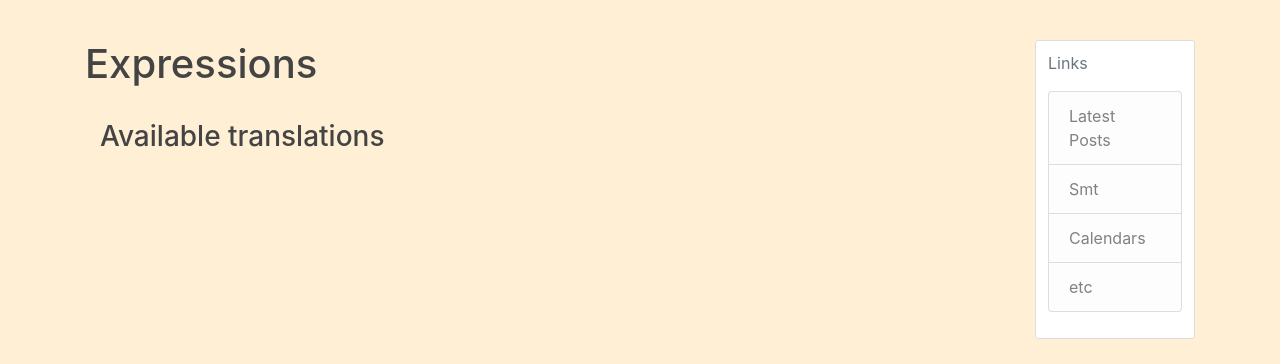
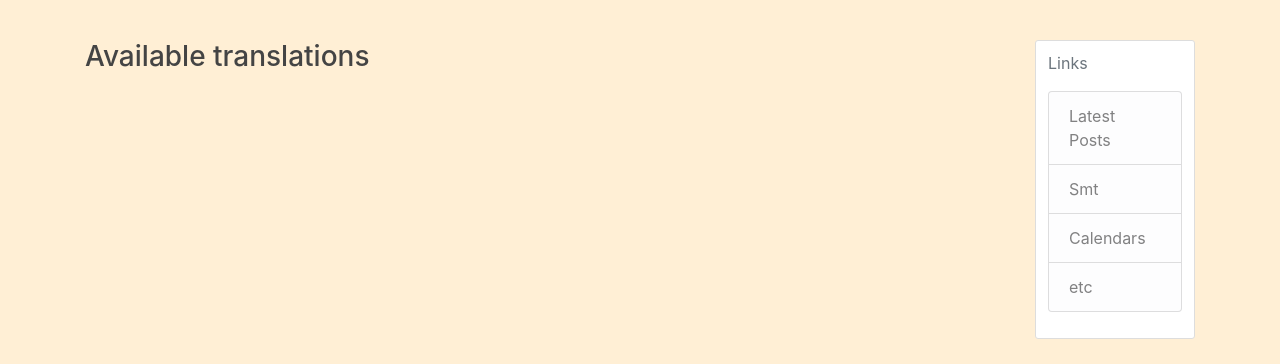
Before and after one commit to OlgaKuratkina/cajitos, a Python web app: template cajitos_site/templates/expressions.html in a window 1280 px wide. Shown: the part 56-420 px from the top of the page. Run offline with Jinja, Linux system fonts and the light colour scheme; the template is opened without the code that fills it, so the values that code supplies are empty; some libraries are stand-ins or nearby versions.

Commit message:
template for expressions

```diff
--- a/cajitos_site/templates/expressions.html
+++ b/cajitos_site/templates/expressions.html
@@ -2,17 +2,9 @@
 {% import 'bootstrap/wtf.html' as wtf %}
 
 {% block content %}
-    <h1>Expressions</h1>
     <div class="row">
-        {% if current_user.is_authenticated %}
-            <div class="col-md-4">
-                {{ wtf.quick_form(form) }}
-            </div>
-        {% endif %}
-    </div>
 
-    <div class="container">
-        <br>
+    <div class="col-6">
         <h3>Available translations</h3>
         {% for card in cards %}
             <div class="card">
@@ -24,8 +16,15 @@
                     </ul>
                 </ul>
             </div>
-            <br>
+            <br><br>
         {% endfor %}
+    </div>
+            {% if current_user.is_authenticated %}
+            <div class="col-4">
+            <h3>Add your translation</h3>
+                {{ wtf.quick_form(form) }}
+            </div>
+        {% endif %}
     </div>
 {% endblock %}
 
```
